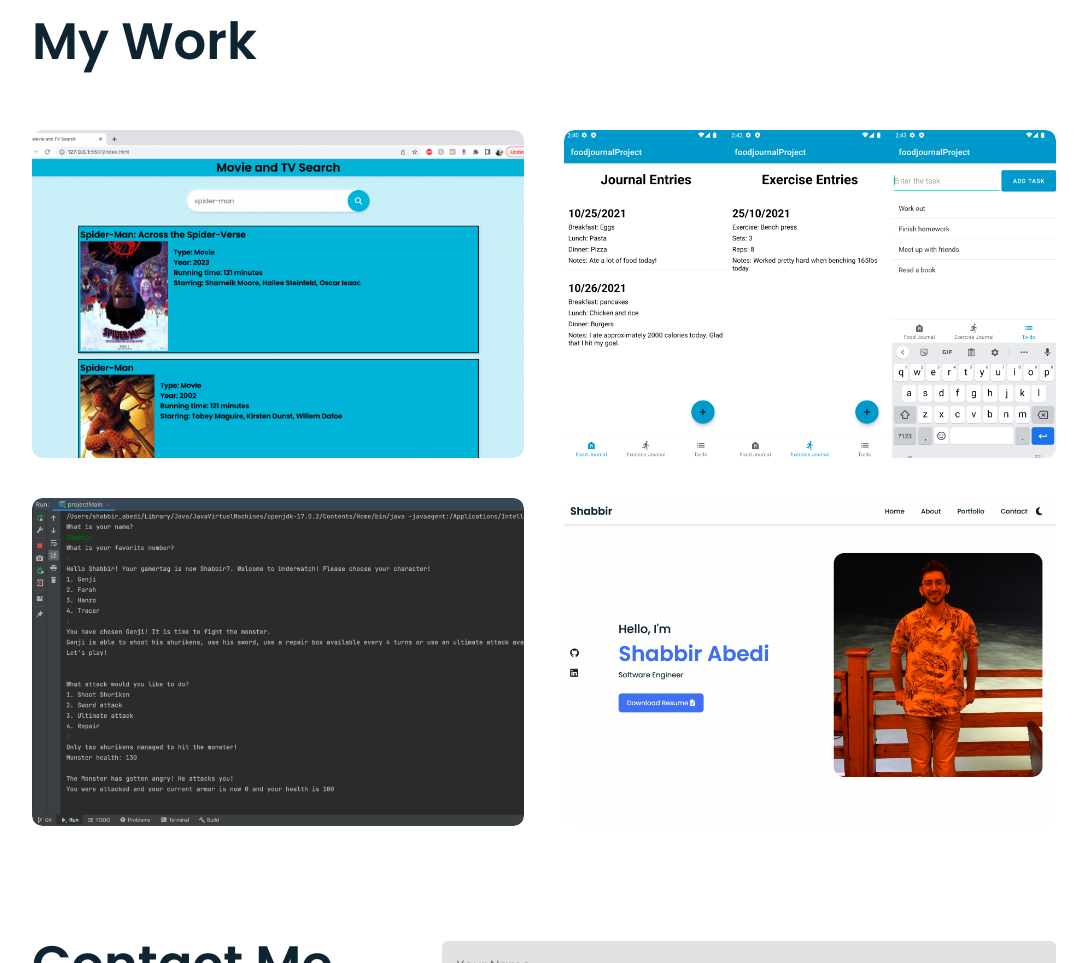
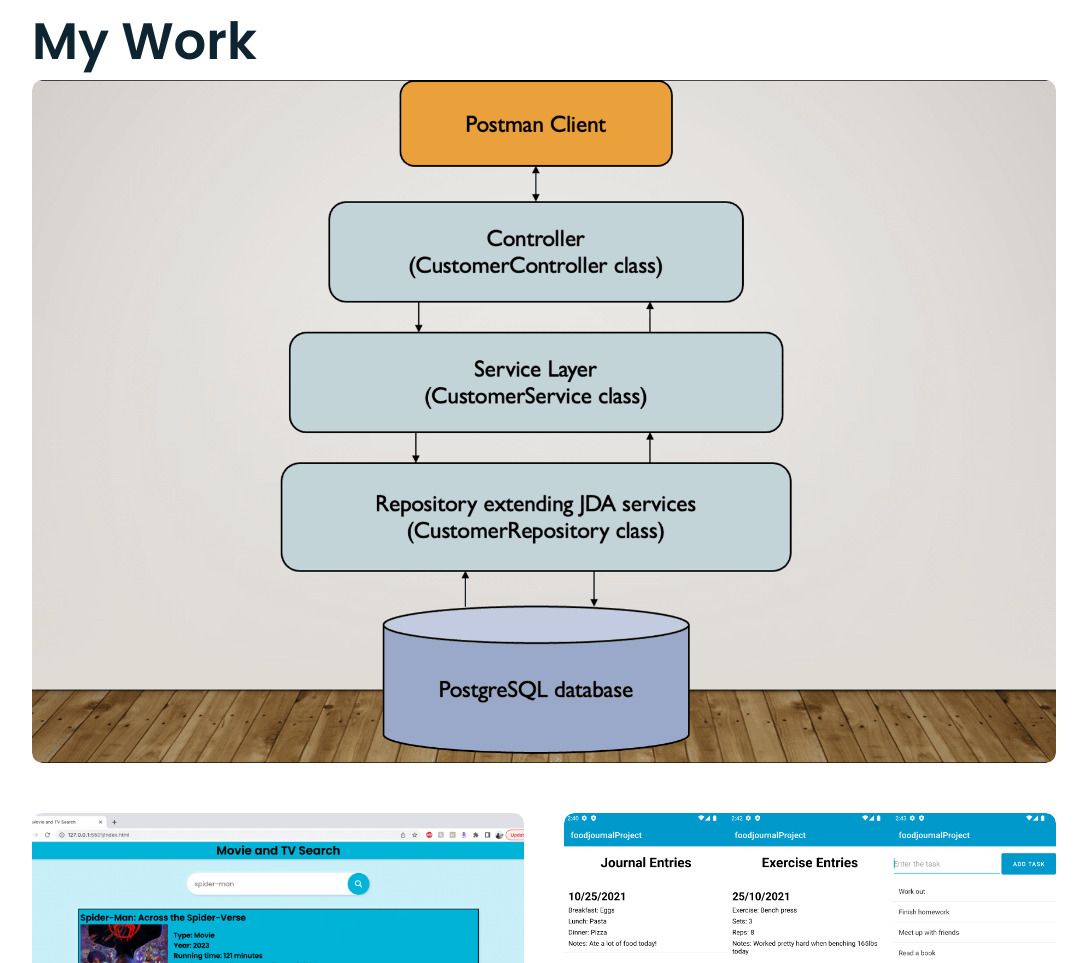
Before and after one commit to Shabbir1065/shabbir1065.github.io, a plain HTML site: page index.html in a window 1280 px wide. Shown: the part 1416-2379 px from the top of the page, without its empty margins (96-1183 px from the left). Drawn offline with Linux system fonts and the light colour scheme.

Commit message:
added spring boot project to project list

```diff
--- a/index.html
+++ b/index.html
@@ -100,6 +100,14 @@
     <!-- ----Portfolio Section------- -->
     <section class="portfolio" id="portfolio">
         <h1 class="heading">My Work</h1>
+        <div class="project">
+            <img src="img/customerDatabasePic.png" alt="">
+            <div class="layer">
+                <h3>Customer Database</h3>
+                <p>A backend project I built using Spring Boot, Java and PostgreSQL</p>
+                <a href="https://github.com/Shabbir1065/myPortfolio"><i class="fa-brands fa-square-github"></i> Source Code</a>
+            </div>
+        </div>
         <div class="project-list">
             <div class="project">
                 <img src="img/MovieAndTVSearch.png" alt="">
```
Also changed, not shown: img/customerDatabasePic.png (added).
